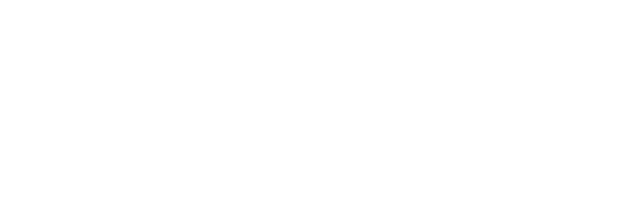
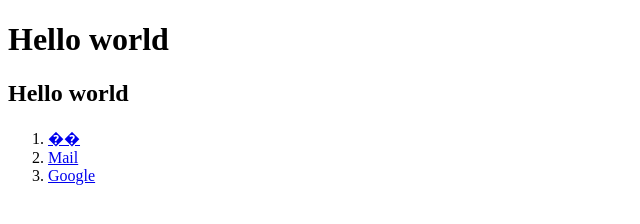
Before and after one commit to stasdiverse2/task-html, a website: page src/index.html in a window 1280 px wide. Shown: the whole page, without its empty margins (0-640 px from the left). Drawn offline with Linux system fonts and the light colour scheme.

Commit message:
Задание по HTML

```diff
--- a/src/index.html
+++ b/src/index.html
@@ -3,5 +3,19 @@
     <head>
         <title>HTML</title>
     </head>
-    <body></body>
+    <body>
+        <h1>Hello world</h1>
+        <h2>Hello world</h2>
+        <ol>
+            <li>
+                <a href="https://vk.com/">��</a>
+            </li>
+            <li>
+                <a href="https://mail.ru/">Mail</a>
+            </li>
+            <li>
+                <a href="https://google/">Google</a>
+            </li>
+        </ol>
+    </body>
 </html>
```
Also changed, not shown: 1 other file.
